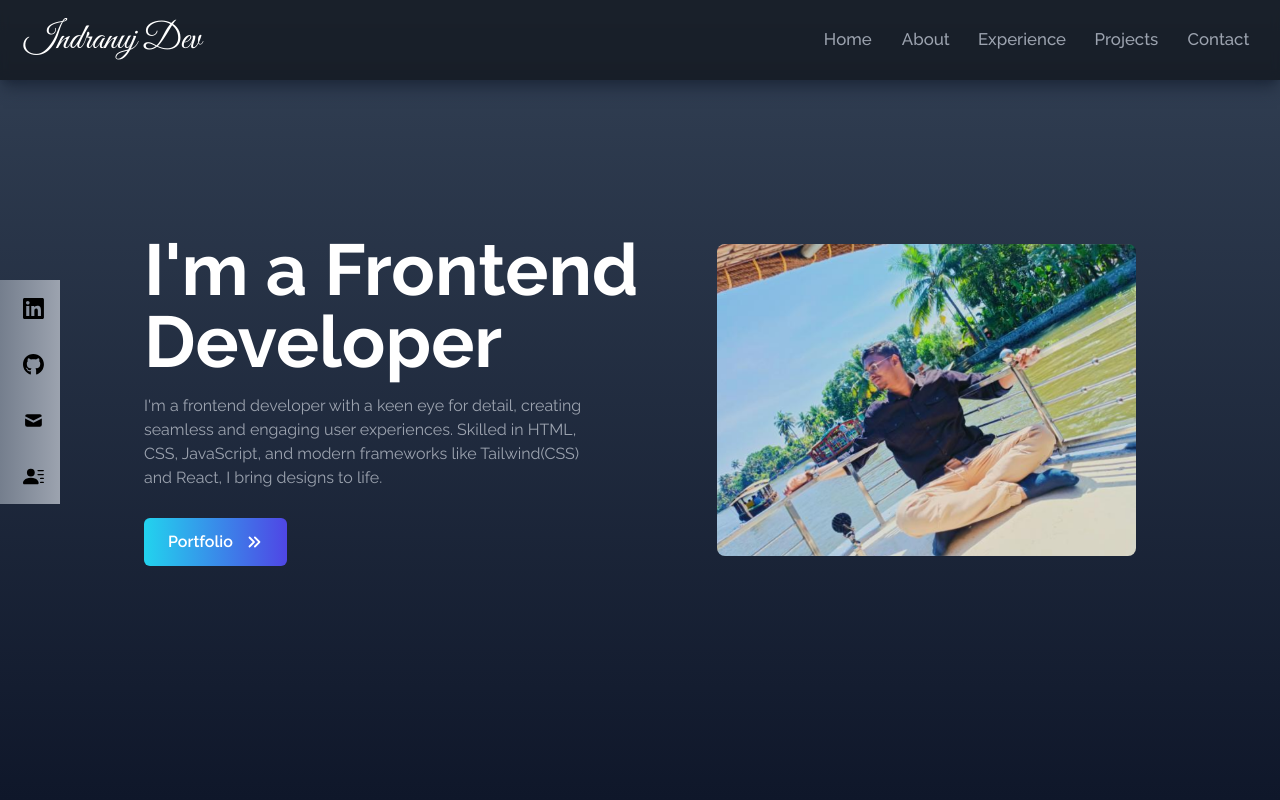
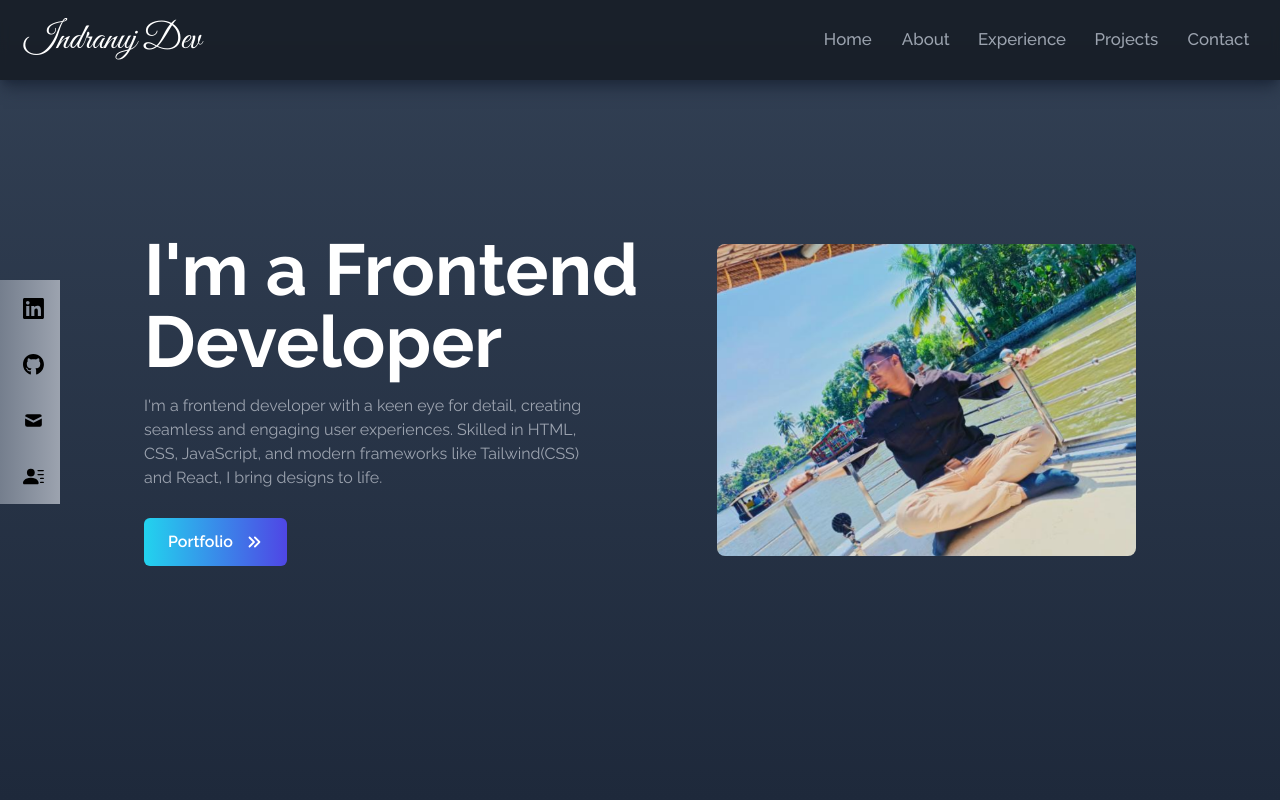
Before and after one commit to indranuj17/Portfolio, a React (Create React App) app: page / in a window 1280 px wide. Shown: the top 800 px of the page. Built offline with nearby package versions, Linux system fonts and the light colour scheme.

Commit message:
Update Home.jsx

```diff
--- a/src/Components/Home.jsx
+++ b/src/Components/Home.jsx
@@ -4,7 +4,7 @@ import { HiChevronDoubleRight } from "react-icons/hi";
 
 const Home = () => {
   return (
-    <div name="home" className='h-screen w-full bg-gradient-to-b from-slate-700 to-slate-900'>
+    <div id="Home"name="home" className='h-screen w-full bg-gradient-to-b from-slate-700 to-slate-800'>
       <div className='max-w-screen-lg  mx-auto flex flex-col justify-center items-center h-full px-4 md:flex-row'>
         <div className='flex flex-col text-white justify-center h-full'>
           <h2 className='text-4xl sm:text-7xl font-bold text-white'>I'm a Frontend Developer</h2>
```
